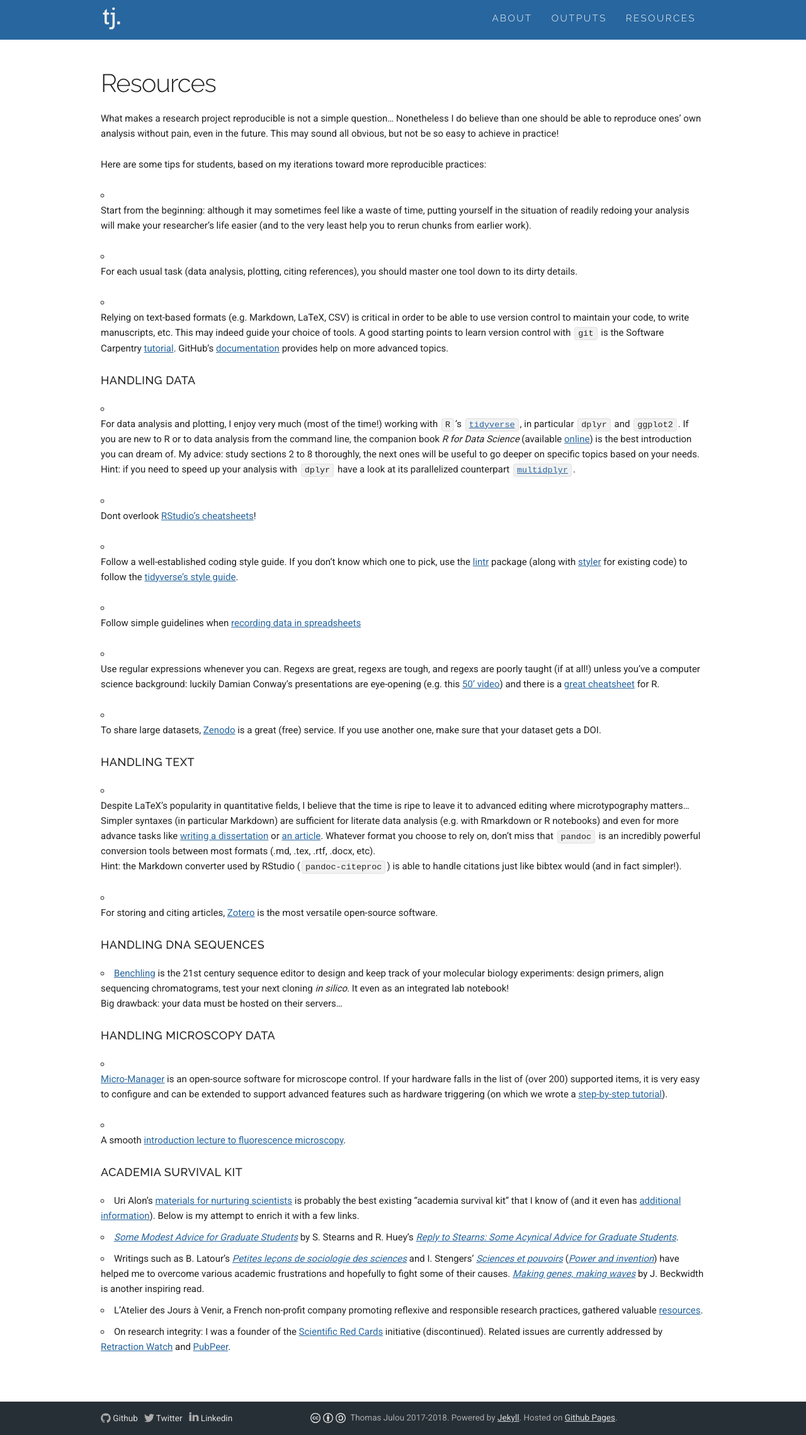
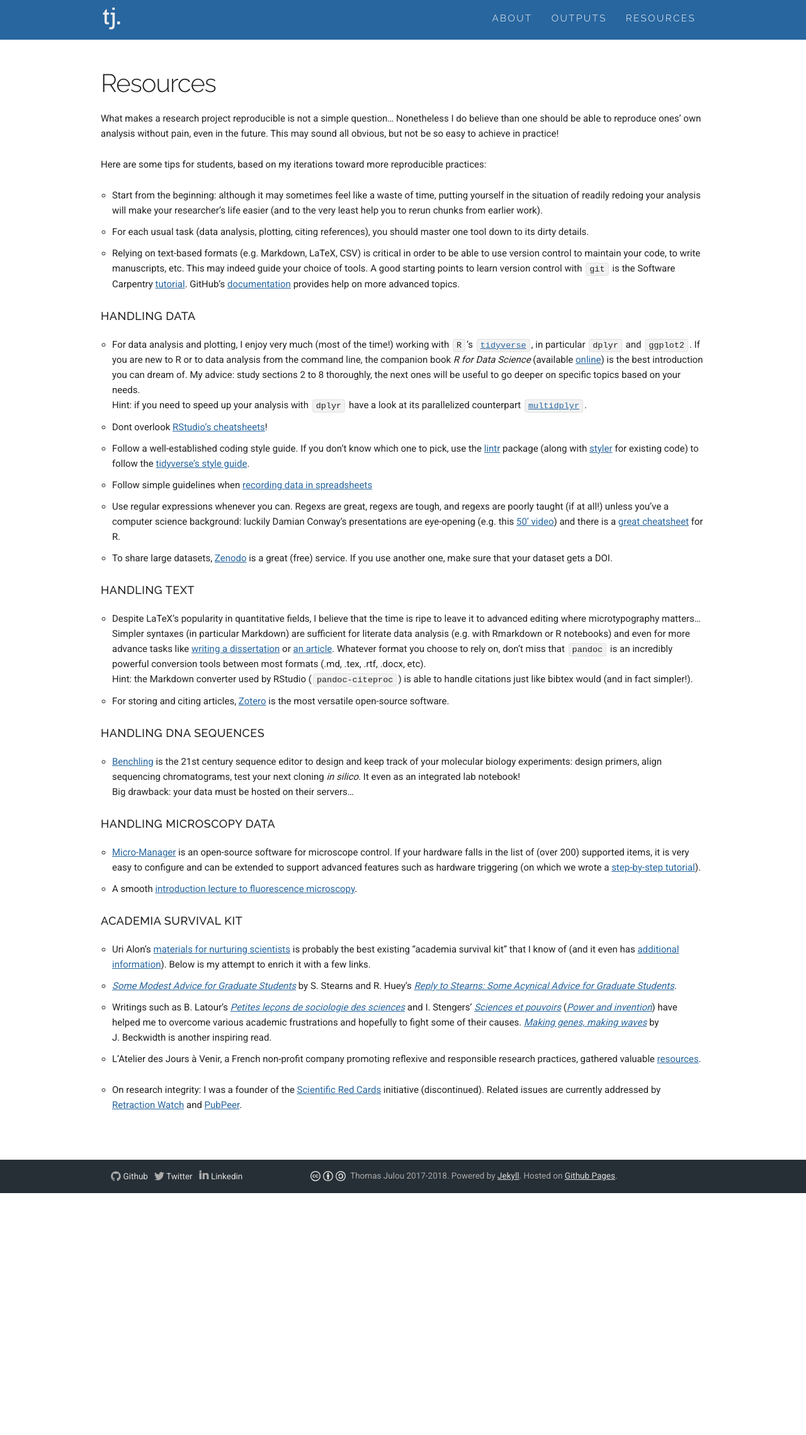
Before and after one commit to julou/julou.github.io, a Jekyll site: the page built from resources.md, in a window 1280 px wide. Shown: the whole page at 63% size. Built offline with Jekyll 4.4.1, drawn with Linux system fonts in a browser that asks for light colours; after the commit the page ends 1894 px from its top, so only the background shows below that.

Commit message:
Fixed loose list issues (cf https://stackoverflow.com/a/43505265)

```diff
--- a/_sass/custom.scss
+++ b/_sass/custom.scss
@@ -108,6 +108,12 @@ a:hover { color: $primary-color; }
   margin-top: 2.5rem;
 }
 */
+ol, ul {
+  padding-left: 1.2em;
+  list-style-position: outside;
+
+  p { margin-bottom: 1rem; }
+}
 
 article {
   min-height: $main-min-height;
```
Also changed, not shown: resources.md (+8 -2 lines), README.md.
